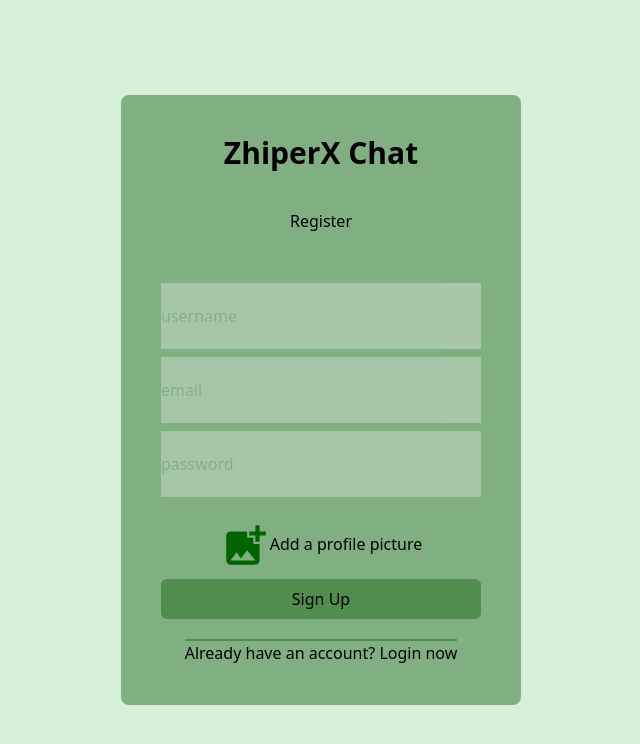
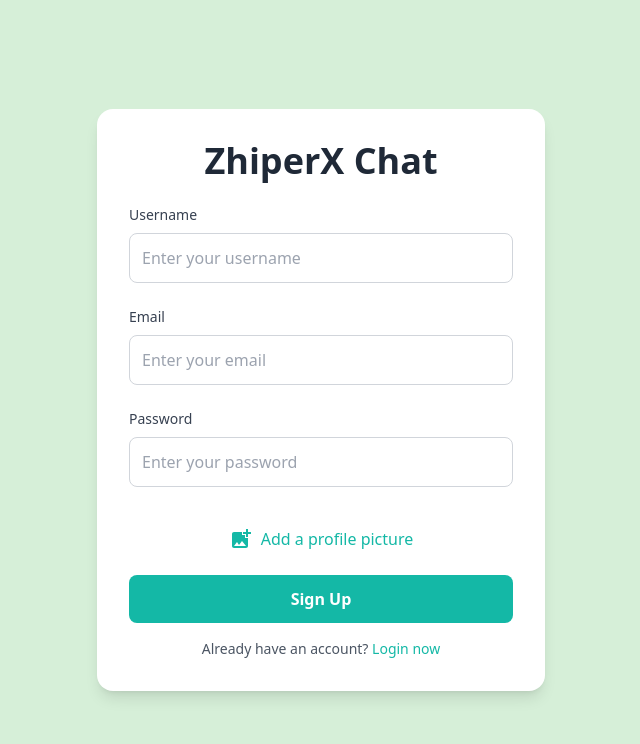
Before and after one commit to Zhiperus/realtime-chat-app, a React (Vite) app: page /#/register in a window 1280 px wide. Shown: the top 744 px of the page, without its empty margins (319-959 px from the left). Built offline with nearby package versions, Linux system fonts and the light colour scheme; no server answers.

Commit message:
improve login and signup

```diff
--- a/src/components/Chat.jsx
+++ b/src/components/Chat.jsx
@@ -7,8 +7,8 @@ const Chat = () => {
   const { data } = useContext(ChatContext);
 
   return (
-    <div class="basis-full bg-graygreen">
-      <div class="bg-lime-800 p-5 text-whitegreen">
+    <div className="basis-full bg-graygreen">
+      <div className="bg-lime-800 p-5 text-whitegreen">
         <span>{data.user?.displayName}</span>
       </div>
       <Messages />
--- a/src/components/Messages.jsx
+++ b/src/components/Messages.jsx
@@ -19,7 +19,7 @@ const Messages = () => {
   }, [data.chatId]);
 
   return (
-    <div class="flex flex-col gap-10 p-5 h-5/6 overflow-y-scroll">
+    <div className="flex flex-col gap-10 p-5 h-5/6 overflow-y-scroll">
       {messages.map((m) => {
         return <Message message={m} key={m.id} />;
       })}
--- a/src/components/Navbar.jsx
+++ b/src/components/Navbar.jsx
@@ -7,17 +7,17 @@ const Navbar = () => {
   const { currentUser } = useContext(AuthContext);
 
   return (
-    <div class="flex items-center justify-between bg-darkgreen p-3 text-whitegreen">
-      <span class="font-bold">ZhiperX Chat</span>
-      <div class="flex items-center gap-3">
+    <div className="flex items-center justify-between bg-darkgreen p-3 text-whitegreen">
+      <span className="font-bold">ZhiperX Chat</span>
+      <div className="flex items-center gap-3">
         <img
-          class="h-10 w-10 rounded-full object-cover"
+          className="h-10 w-10 rounded-full object-cover"
           src={currentUser.photoURL}
           alt=""
         />
         <span>{currentUser.displayName}</span>
         <button
-          class="bg-graygreen p-1 text-sm"
+          className="bg-graygreen p-1 text-sm"
           onClick={() => {
             signOut(auth);
           }}
--- a/src/components/Search.jsx
+++ b/src/components/Search.jsx
@@ -84,7 +84,7 @@ const Search = () => {
     <div>
       <div>
         <input
-          class="bg-transparent w-full border-b border-graygreen p-3"
+          className="bg-transparent w-full border-b border-graygreen p-3"
           placeholder="Search for a user"
           onKeyDown={handleKey}
           onChange={(e) => setUsername(e.target.value)}
@@ -95,10 +95,10 @@ const Search = () => {
       {user && (
         <div
           onClick={handleSelect}
-          class="flex items-center gap-3 p-3 cursor-pointer text-whitegreen hover:bg-darkgreen"
+          className="flex items-center gap-3 p-3 cursor-pointer text-whitegreen hover:bg-darkgreen"
         >
           <img
-            class="h-10 w-10 rounded-full object-cover"
+            className="h-10 w-10 rounded-full object-cover"
             src={user.photoURL}
           />
           <div>
--- a/src/components/Sidebar.jsx
+++ b/src/components/Sidebar.jsx
@@ -5,7 +5,7 @@ import Chats from "./Chats";
 
 const Sidebar = () => {
   return (
-    <div class="basis-1/2 bg-green">
+    <div className="basis-1/2 bg-green">
       <Navbar />
       <Search />
       <Chats />
--- a/src/firebase.js
+++ b/src/firebase.js
@@ -1,7 +1,7 @@
 import { initializeApp } from "firebase/app";
 import { getAuth } from "firebase/auth";
 import { getFirestore } from "firebase/firestore";
-import { getStorage, ref } from "firebase/storage";
+import { getStorage } from "firebase/storage";
 
 const firebaseConfig = {
   apiKey: "AIzaSyC0o7hSN-hcGKU80ouwa9wXMOU2gKKWKBc",
--- a/src/pages/Login.jsx
+++ b/src/pages/Login.jsx
@@ -6,6 +6,7 @@ import { signInWithEmailAndPassword } from "firebase/auth";
 
 function Login() {
   const [error, setError] = useState(false);
+  const [loading, setLoading] = useState(false);
   const navigate = useNavigate();
 
   async function handleSubmit(e) {
@@ -15,45 +16,80 @@ function Login() {
       password: { value: password },
     } = e.target;
 
+    setLoading(true);
+    setError(false);
+
     try {
       await signInWithEmailAndPassword(auth, email, password);
       navigate("/");
     } catch (error) {
       setError(true);
+    } finally {
+      setLoading(false);
     }
   }
 
   return (
-    <div class="flex justify-center items-center h-screen w-screen">
-      <div class="flex flex-col bg-graygreen p-10 items-center rounded-lg">
-        <form
-          onSubmit={handleSubmit}
-          class="grid grid-cols-1 col-auto grid-rows-6 row-auto gap-2 w-80"
-        >
-          <h1 class="justify-self-center font-bold text-darkgreen-50 text-3xl">
+    <div className="flex justify-center items-center min-h-screen bg-gradient-to-br via-green-400 to-teal-500">
+      <div className="bg-white rounded-2xl shadow-lg p-8 max-w-md w-full transform transition-all duration-300">
+        <h1 className="text-4xl font-extrabold text-center text-gray-800 mb-6">
           ZhiperX Chat
         </h1>
-          <span class="justify-self-center p-0">Login</span>
+        <form onSubmit={handleSubmit} className="space-y-6">
+          <div>
+            <label
+              htmlFor="email"
+              className="block text-sm font-medium text-gray-700"
+            >
+              Email
+            </label>
             <input
-            class="opacity-30"
-            type="text"
+              type="email"
               id="email"
               name="email"
-            placeholder="email"
+              placeholder="Enter your email"
+              className="w-full mt-2 p-3 border border-gray-300 rounded-lg focus:outline-none focus:ring-2 focus:ring-teal-500 focus:border-transparent"
+              required
             />
+          </div>
+          <div>
+            <label
+              htmlFor="password"
+              className="block text-sm font-medium text-gray-700"
+            >
+              Password
+            </label>
             <input
-            class="opacity-30"
               type="password"
               id="password"
               name="password"
-            placeholder="password"
+              placeholder="Enter your password"
+              className="w-full mt-2 p-3 border border-gray-300 rounded-lg focus:outline-none focus:ring-2 focus:ring-teal-500 focus:border-transparent"
+              required
             />
-          <button class="bg-green p-2 rounded-md">Sign In</button>
+          </div>
+          {error && (
+            <p className="text-red-500 text-sm">
+              Invalid email or password. Please try again.
+            </p>
+          )}
+          <button
+            type="submit"
+            className={`w-full  bg-teal-500 text-white py-3 rounded-lg font-semibold hover:bg-teal-600 transform hover:scale-105 transition-all duration-200 ${
+              loading ? "opacity-70 cursor-not-allowed" : ""
+            }`}
+            disabled={loading}
+          >
+            {loading ? "Signing in..." : "Sign In"}
+          </button>
         </form>
-        <p class="border-t-2 border-green">
+        <p className="text-center text-sm text-gray-600 mt-4">
           Don't have an account?{" "}
-          <Link to="/register">
-            <a>Register now</a>
+          <Link
+            to="/register"
+            className="text-teal-500 font-medium hover:underline"
+          >
+            Register now
           </Link>
         </p>
       </div>
--- a/src/pages/Register.jsx
+++ b/src/pages/Register.jsx
@@ -1,13 +1,17 @@
 import React, { useState } from "react";
-import AddPhotoAlternateIcon from "@mui/icons-material/AddPhotoAlternate";
 import { createUserWithEmailAndPassword, updateProfile } from "firebase/auth";
 import { auth, storage, db } from "../firebase";
 import { ref, uploadBytesResumable, getDownloadURL } from "firebase/storage";
 import { doc, setDoc } from "firebase/firestore";
 import { useNavigate, Link } from "react-router-dom";
+import { Avatar } from "@mui/material";
+import AddPhotoAlternateIcon from "@mui/icons-material/AddPhotoAlternate";
+import ClearIcon from "@mui/icons-material/Clear";
 
 function Register() {
   const [error, setError] = useState(false);
+  const [loading, setLoading] = useState(false);
+  const [image, setImage] = useState(null);
   const navigate = useNavigate();
 
   async function handleSubmit(e) {
@@ -17,7 +21,9 @@ function Register() {
       email: { value: email },
       password: { value: password },
     } = e.target;
-    const file = e.target[3].files[0];
+
+    setLoading(true);
+    setError(false);
 
     try {
       const response = await createUserWithEmailAndPassword(
@@ -27,7 +33,7 @@ function Register() {
       );
       const storageRef = ref(storage, username);
 
-      const uploadTask = uploadBytesResumable(storageRef, file);
+      const uploadTask = uploadBytesResumable(storageRef, image);
 
       uploadTask.on(
         "state_changed",
@@ -35,20 +41,13 @@ function Register() {
           const progress =
             (snapshot.bytesTransferred / snapshot.totalBytes) * 100;
           console.log("Upload is " + progress + "% done");
-          switch (snapshot.state) {
-            case "paused":
-              console.log("Upload is paused");
-              break;
-            case "running":
-              console.log("Upload is running");
-              break;
-          }
         },
         (error) => {
           setError(true);
+          setLoading(false);
         },
-        () => {
-          getDownloadURL(uploadTask.snapshot.ref).then(async (downloadURL) => {
+        async () => {
+          const downloadURL = await getDownloadURL(uploadTask.snapshot.ref);
           await updateProfile(response.user, {
             displayName: username,
             photoURL: downloadURL,
@@ -62,60 +61,125 @@ function Register() {
           });
           await setDoc(doc(db, "userChats", response.user.uid), {});
           navigate("/");
-          });
         }
       );
     } catch (error) {
       setError(true);
+      setLoading(false);
     }
   }
 
   return (
-    <div class="flex justify-center items-center h-screen w-screen">
-      <div class="flex flex-col bg-graygreen p-10 items-center gap-5 rounded-lg">
-        <form
-          class="grid grid-cols-1 col-auto grid-rows-6 row-auto gap-2 w-80"
-          onSubmit={handleSubmit}
-        >
-          <h1 class="justify-self-center font-bold text-darkgreen-50 text-3xl">
+    <div className="flex justify-center items-center min-h-screen bg-gradient-to-br via-green-400 to-teal-500">
+      <div className="bg-white rounded-2xl shadow-lg p-8 max-w-md w-full transform transition-all duration-300">
+        <h1 className="text-4xl font-extrabold text-center text-gray-800 mb-6">
           ZhiperX Chat
         </h1>
-          <span class="justify-self-center m-0">Register</span>
+        <form onSubmit={handleSubmit} className="space-y-6">
+          <div>
+            <label
+              htmlFor="username"
+              className="block text-sm font-medium text-gray-700"
+            >
+              Username
+            </label>
             <input
-            class="col-span-1 opacity-30"
               type="text"
               id="username"
               name="username"
-            placeholder="username"
+              placeholder="Enter your username"
+              className="w-full mt-2 p-3 border border-gray-300 rounded-lg focus:outline-none focus:ring-2 focus:ring-teal-500 focus:border-transparent"
+              required
             />
+          </div>
+          <div>
+            <label
+              htmlFor="email"
+              className="block text-sm font-medium text-gray-700"
+            >
+              Email
+            </label>
             <input
-            class="opacity-30"
-            type="text"
+              type="email"
               id="email"
               name="email"
-            placeholder="email"
+              placeholder="Enter your email"
+              className="w-full mt-2 p-3 border border-gray-300 rounded-lg focus:outline-none focus:ring-2 focus:ring-teal-500 focus:border-transparent"
+              required
             />
+          </div>
+          <div>
+            <label
+              htmlFor="password"
+              className="block text-sm font-medium text-gray-700"
+            >
+              Password
+            </label>
             <input
-            class="opacity-30"
               type="password"
               id="password"
               name="password"
-            placeholder="password"
+              placeholder="Enter your password"
+              className="w-full mt-2 p-3 border border-gray-300 rounded-lg focus:outline-none focus:ring-2 focus:ring-teal-500 focus:border-transparent"
+              required
             />
-          <input style={{ display: "none" }} type="file" id="file" />
-          <label class="justify-self-center mt-4" htmlFor="file">
-            <AddPhotoAlternateIcon sx={{ fontSize: 50, color: "darkgreen" }} />
-            <span>Add a profile picture</span>
+          </div>
+          <div className="relative flex justify-center">
+            {image ? (
+              <>
+                <Avatar
+                  src={URL.createObjectURL(image)}
+                  sx={{ width: 100, height: 100 }}
+                />
+                <button
+                  className="absolute left-56 bg-red-200 p-[1px] rounded-full"
+                  onClick={() => setImage(null)}
+                >
+                  <ClearIcon />
+                </button>
+              </>
+            ) : (
+              <>
+                <input
+                  style={{ display: "none" }}
+                  name="file"
+                  type="file"
+                  id="file"
+                  accept="image/*"
+                  onChange={(e) => setImage(e.target.files[0])}
+                />
+                <label
+                  htmlFor="file"
+                  className="flex items-center gap-2 cursor-pointer mt-4 text-teal-500 font-medium hover:underline"
+                >
+                  <AddPhotoAlternateIcon sx={{ fontSize: 24 }} />
+                  Add a profile picture
                 </label>
-          <button type="submit" value="Submit" class="bg-green p-2 rounded-md">
-            Sign Up
+              </>
+            )}
+          </div>
+          {error && (
+            <p className="text-red-500 text-sm">
+              Something went wrong. Please try again.
+            </p>
+          )}
+          <button
+            type="submit"
+            className={`w-full bg-teal-500 text-white py-3 rounded-lg font-semibold hover:bg-teal-600 transform hover:scale-105 transition-all duration-200 ${
+              loading ? "opacity-70 cursor-not-allowed" : ""
+            }`}
+            disabled={loading}
+          >
+            {loading ? "Signing up..." : "Sign Up"}
           </button>
-          {error && <span>An error occurred</span>}
         </form>
-        <p class="border-t-2 border-green">
+        <p className="text-center text-sm text-gray-600 mt-4">
           Already have an account?{" "}
-          <Link to="/login">
-            <a>Login now</a>
+          <Link
+            to="/login"
+            className="text-teal-500 font-medium hover:underline"
+          >
+            Login now
           </Link>
         </p>
       </div>
```
Also changed, not shown: src/components/Chats.jsx (+4 -4 lines), src/components/Input.jsx (+6 -6 lines), src/components/Message.jsx (+6 -6 lines). Lines whose indentation alone changed are shown as unchanged.
